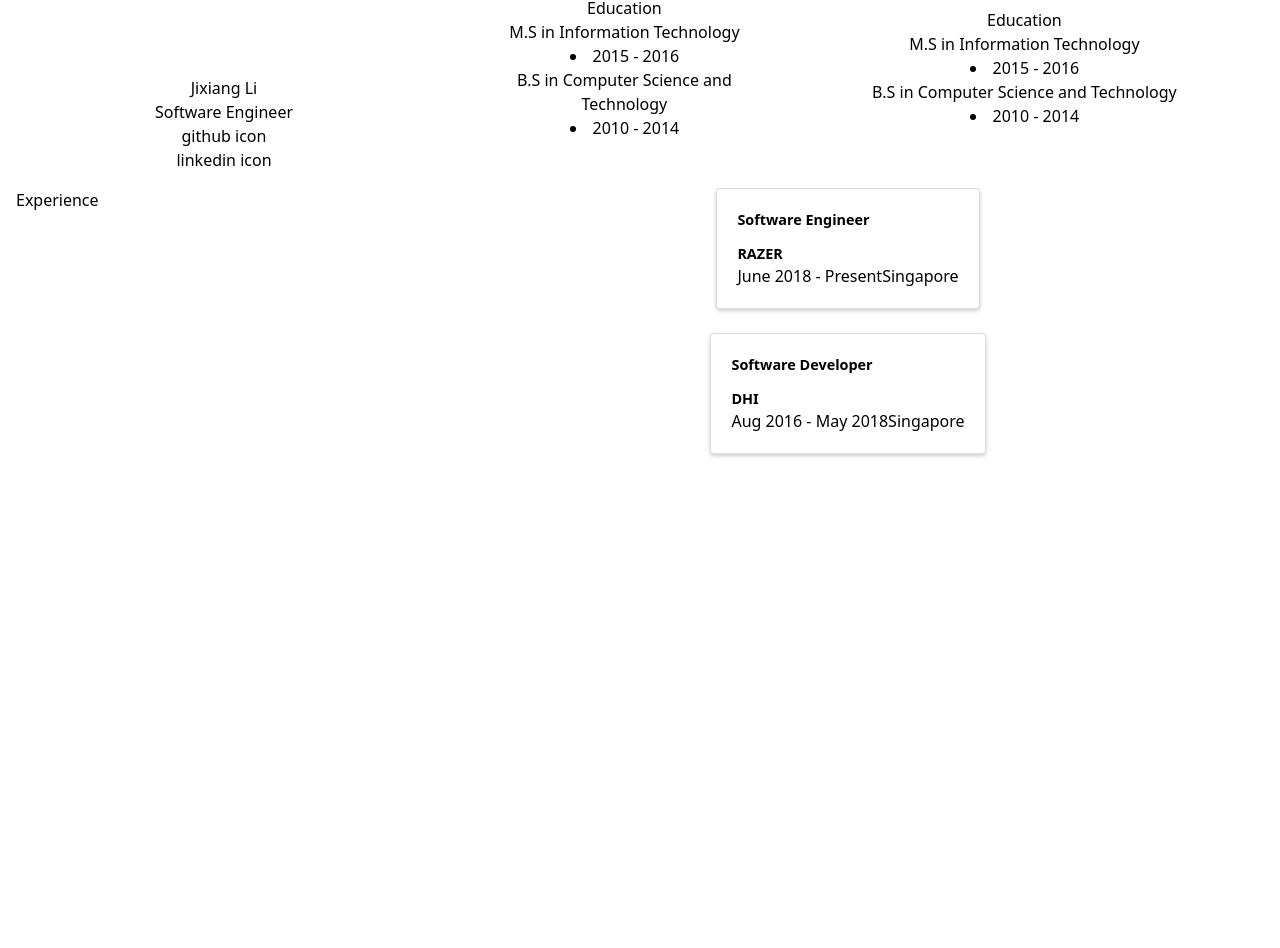
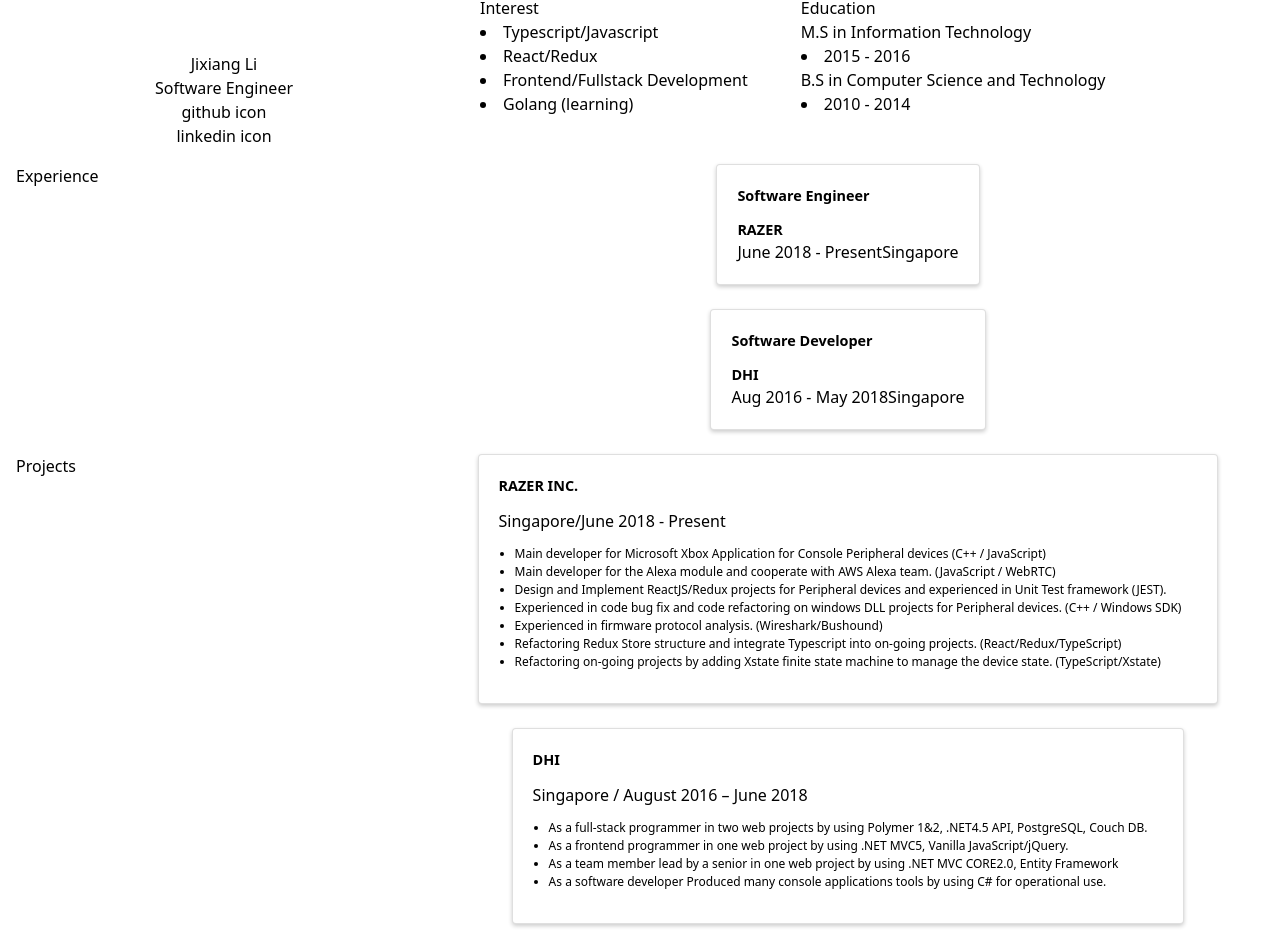
Before and after one commit to ljx213101212/ljx213101212.github.io, a React (Vite) app in the folder hello-jixiang/: page / in a window 1280 px wide. Shown: the part 268-1216 px from the top of the page. Before the commit the page ends 800 px from the top, so only its background shows below. Built offline with nearby package versions, Linux system fonts and the light colour scheme.

Commit message:
feat: add project card

```diff
--- a/hello-jixiang/src/components/ExperienceCard.css
+++ b/hello-jixiang/src/components/Card.css
@@ -29,9 +29,16 @@
 .card-title {
     margin-bottom: .75rem;
 }
+
+.card .card-text {
+    padding: .75rem 1rem;
+}
+
 .text-muted {
     color: rgba(0,0,0,.54)!important;
 }
+
+/*exp*/
 .exp-title {
     text-transform: none!important;
 }
@@ -42,3 +49,9 @@
 .exp-meta {
     font-size: .8rem;
 }
+.exp .card-text {
+    color: #000!important;
+    font-size: .75rem!important;
+}
+
+/*project*/
--- /dev/null
+++ b/hello-jixiang/src/components/Card.tsx
@@ -0,0 +1,45 @@
+import React from 'react';
+import "./Card.css";
+
+export const ExperienceCard = ({ title, company, companyLink, startTime, endTime, location }: any) => {
+    return (
+        <div className="card">
+            <div className="card-body">
+                <h4 className='card-title exp-title'>{title}</h4>
+                <h4><a href={companyLink}>{company}</a></h4>
+                <div>
+                    <span>{startTime} - {endTime}</span>
+                    <span className="divider"></span>
+                    <span>{location}</span>
+                </div>
+            </div>
+        </div>
+    );
+};
+
+export const ProjectCard = ({ name, link, vendor, vendorLink, tasks}: any) => {
+    return (
+        <div className="card">
+            <div className="card-body exp">
+                <h4 className="card-title">
+                    <a href={link}> {name}</a>
+                </h4>
+                <div className="card-subtitle">
+                    <a href={vendorLink}> {vendor} </a>
+                </div>
+                <div className="card-text">
+                    <ul>
+                        {
+                            tasks.map((task:any, index:number) =>{
+                                return (
+                                    <li key={task.name + index.toString()} className="list-disc">{task}</li>
+                                )
+                            })
+                        }
+                    </ul>
+                </div>
+            </div>
+        </div>
+    )
+
+}
--- a/hello-jixiang/src/components/ExperienceCard.tsx
+++ /dev/null
@@ -1,21 +0,0 @@
-import React from 'react';
-import "./ExperienceCard.css";
-
-const ExperienceCard = ({ title, company, companyLink, startTime, endTime, location }:any )=> {
-  return (
-      <div className="card">
-          <div className="card-body">
-              <h4 className='card-title exp-title'>{title}</h4>
-              <h4><a href={companyLink}>{company}</a></h4>
-              <div>
-                  <span>{startTime} - {endTime}</span>
-                  <span className="divider"></span>
-                  <span>{location}</span>
-              </div>
-          </div>
-      </div>
-
-  );
-};
-
-export default ExperienceCard;
--- a/hello-jixiang/src/views/Home.tsx
+++ b/hello-jixiang/src/views/Home.tsx
@@ -3,7 +3,7 @@ import React from 'react';
 import avatarUrl from "assets/me.jpeg";
 
 //[proj]
-import ExperienceCard from "components/ExperienceCard"
+import { ExperienceCard, ProjectCard } from "components/Card"
 
 
 const razerExp = {
@@ -26,19 +26,66 @@ const dhiExp = {
 
 const myExps = [razerExp, dhiExp];
 
+const razerProject = {
+    name: "Razer Inc.",
+    link: "https://www.razer.com/",
+    vendor: "Singapore/June 2018 - Present",
+    vendorLink: "",
+    tasks: [
+        "Main developer for Microsoft Xbox Application for Console Peripheral devices (C++ / JavaScript)",
+        "Main developer for the Alexa module and cooperate with AWS Alexa team. (JavaScript / WebRTC)",
+        "Design and Implement ReactJS/Redux projects for Peripheral devices and experienced in Unit Test framework (JEST).",
+        "Experienced in code bug fix and code refactoring on windows DLL projects for Peripheral devices. (C++ / Windows SDK)",
+        "Experienced in firmware protocol analysis. (Wireshark/Bushound)",
+        "Refactoring Redux Store structure and integrate Typescript into on-going projects. (React/Redux/TypeScript)",
+        "Refactoring on-going projects by adding Xstate finite state machine to manage the device state. (TypeScript/Xstate)"
+    ]
+}
+
+const dhiProject = {
+    name: "DHI",
+    link: "https://www.dhigroup.com/",
+    vendor: "Singapore / August 2016 – June 2018",
+    vendorLink: "",
+    tasks:[
+        "As a full-stack programmer in two web projects by using Polymer 1&2, .NET4.5 API, PostgreSQL, Couch DB.",
+        "As a frontend programmer in one web project by using .NET MVC5, Vanilla JavaScript/jQuery.",
+        "As a team member lead by a senior in one web project by using .NET MVC CORE2.0, Entity Framework",
+        "As a software developer Produced many console applications tools by using C# for operational use."
+    ]
+}
+
+const myProjects = [razerProject, dhiProject];
+
 
 const Experience = () => {
     return (
         <>
             {
-                myExps.map((exp) => {
+                myExps.map((exp, index) => {
                     return (
-                        <div className="flex justify-center">
+                        <div key={index} className="flex justify-center">
                             <ExperienceCard {...exp}></ExperienceCard>
                         </div>
                     )
                 })
             }
+        </>
+    )
+}
+
+const Project = () => {
+    return (
+        <>
+        {
+            myProjects.map((proj,index)=> {
+                return (
+                    <div key={index} className="flex justify-center">
+                        <ProjectCard {...proj}></ProjectCard>
+                    </div>
+                )
+            })
+        }
         </>
     )
 }
@@ -79,15 +126,15 @@ const Home = () => {
                             </p>
                         </div>
                         <div className="md:flex p-4 justify-items-center items-center">
-                            <div className="md:flex-5 text-center p-4 m-4">
-                                <h1>Education</h1>
-                                <h3>M.S in Information Technology</h3>
-                                <li>2015 - 2016</li>
+                            <div className="md:flex-5 text-left p-4 m-4">
+                                <h1>Interest</h1>
+                                <li>Typescript/Javascript</li>
+                                <li>React/Redux</li>
+                                <li>Frontend/Fullstack Development</li>
+                                <li>Golang (learning) </li>
 
-                                <h3>B.S in Computer Science and Technology</h3>
-                                <li>2010 - 2014</li>
                             </div>
-                            <div className="md:flex-7 text-center">
+                            <div className="md:flex-7 text-left">
                                 <h1>Education</h1>
                                 <h3>M.S in Information Technology</h3>
                                 <li>2015 - 2016</li>
@@ -109,6 +156,18 @@ const Home = () => {
                         </div>
                     </div>
                 </section>
+                <section className="md:flex project">
+                <div className="md:flex w-full">
+                        <div className="md:flex-gold-prev">
+                            <h1>Projects</h1>
+                        </div>
+                        <div className="md:flex-gold-after">
+                                <Project></Project>
+                        </div>
+                    </div>
+                </section>
+
+
             </div>
 
         </React.Fragment>
```
